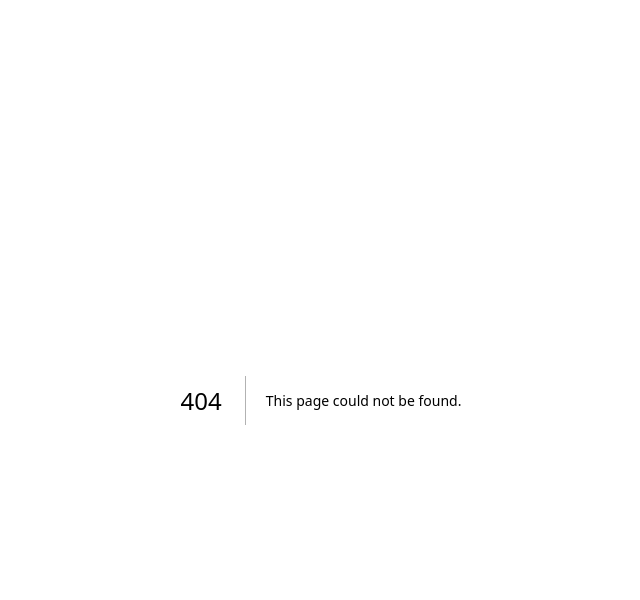
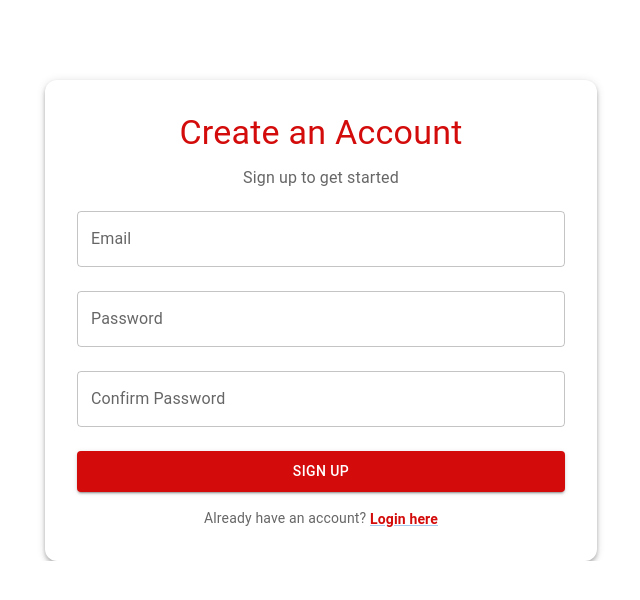
Before and after one commit to Muzzamil-02/websitedashboardfrontend, a Next.js app: page /signup in a window 1280 px wide. Before the commit this address had no page. Shown: the top 600 px of the page, without its empty margins (319-959 px from the left). Built offline with nearby package versions, Linux system fonts and the light colour scheme.

Commit message:
sign up login page created and mui install

```diff
--- /dev/null
+++ b/src/app/signup/page.js
@@ -0,0 +1,108 @@
+"use client";
+
+import { useState } from "react";
+import { useRouter } from "next/navigation";
+import {
+  TextField,
+  Button,
+  Container,
+  Paper,
+  Typography,
+  Box,
+  Link,
+} from "@mui/material";
+
+const page = () => {
+  const [user, setUser] = useState({
+    email: "",
+    password: "",
+    confirmPassword: "",
+  });
+  const router = useRouter();
+
+  const handleChange = (e) => {
+    setUser({ ...user, [e.target.name]: e.target.value });
+  };
+
+  const handleSubmit = async (e) => {
+    e.preventDefault();
+    if (user.password !== user.confirmPassword) {
+      alert("Passwords do not match");
+      return;
+    }
+
+    console.log("User Registered:", user); // Replace with API call
+    router.push("/login");
+  };
+
+  return (
+    <Container maxWidth="sm">
+      <Paper
+        elevation={4}
+        sx={{
+          padding: 4,
+          marginTop: 10,
+          textAlign: "center",
+          borderRadius: 3,
+        }}
+      >
+        <Typography variant="h4" gutterBottom style={{ color: "#d30c0b" }}>
+          Create an Account
+        </Typography>
+        <Typography variant="body1" gutterBottom color="textSecondary">
+          Sign up to get started
+        </Typography>
+        <form onSubmit={handleSubmit}>
+          <TextField
+            fullWidth
+            label="Email"
+            name="email"
+            margin="normal"
+            variant="outlined"
+            onChange={handleChange}
+          />
+          <TextField
+            fullWidth
+            type="password"
+            label="Password"
+            name="password"
+            margin="normal"
+            variant="outlined"
+            onChange={handleChange}
+          />
+          <TextField
+            fullWidth
+            type="password"
+            label="Confirm Password"
+            name="confirmPassword"
+            margin="normal"
+            variant="outlined"
+            onChange={handleChange}
+          />
+          <Button
+            fullWidth
+            variant="contained"
+            type="submit"
+            sx={{ mt: 2, padding: 1, background: "#D30C0B" }}
+          >
+            Sign Up
+          </Button>
+        </form>
+        <Box mt={2}>
+          <Typography variant="body2" color="textSecondary">
+            Already have an account?{" "}
+            <Link
+              component="button"
+              onClick={() => router.push("/login")}
+              sx={{ color: "#D30C0B", fontWeight: "bold" }}
+            >
+              Login here
+            </Link>
+          </Typography>
+        </Box>
+      </Paper>
+    </Container>
+  );
+};
+
+export default page;
```
Also changed, not shown: package.json (+6 -2 lines), src/app/api/auth/route.js (added, +41 -0 lines), src/app/login/page.js (added, +101 -0 lines), 1 other file (tests, documents, lock files or other folders).
